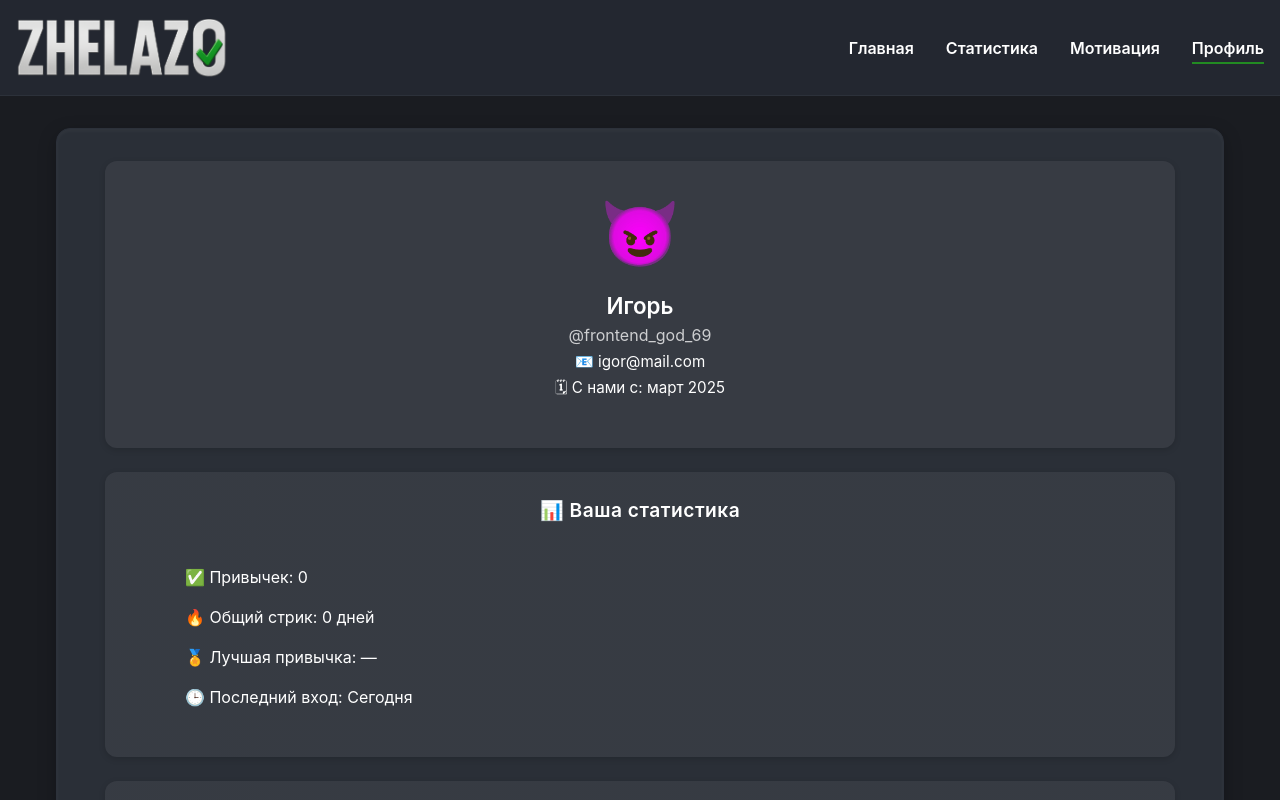
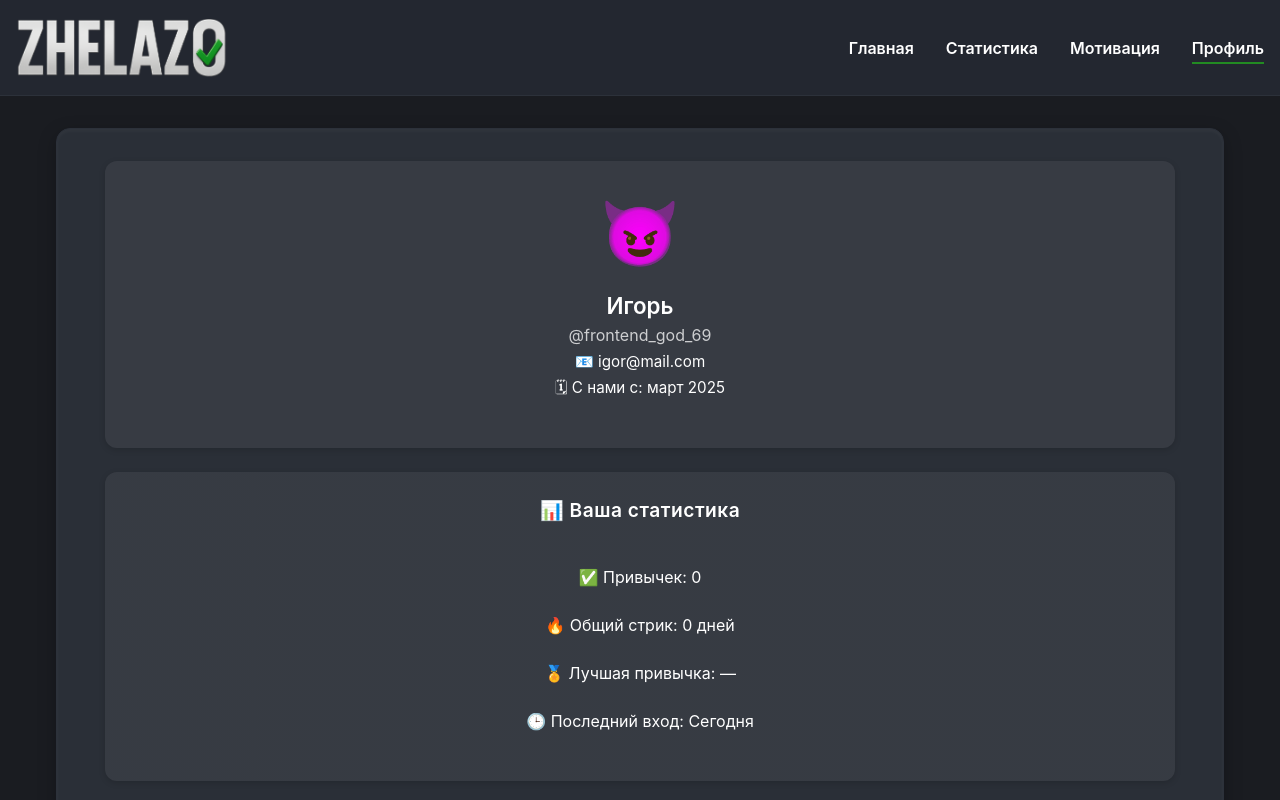
Before and after one commit to Zhaglo/zhelazo-app, a React app: page /profile in a window 1280 px wide. Built offline with nearby package versions, Linux system fonts and the light colour scheme; sample sign-in values are in the browser's storage.

Commit message:
fix: stats center

```diff
--- a/src/pages/Profile/ProfilePage.module.scss
+++ b/src/pages/Profile/ProfilePage.module.scss
@@ -93,9 +93,13 @@
 /* ─── статистика ─── */
 .profileStats {
   list-style: none;
-  padding: 0 0 0 3.5rem;
-  margin: 1rem 0;
-  width: 100%;
+  padding: 0;
+  margin: 1rem auto;
+  display: flex;
+  flex-direction: column;
+  align-items: center;
+  gap: 0.5rem;
+  max-width: 320px;
 
   li {
     padding: 0.5rem 0;
@@ -104,6 +108,7 @@
     display: flex;
     align-items: center;
     gap: 0.5rem;
+    justify-content: center;
   }
 }
 
```
